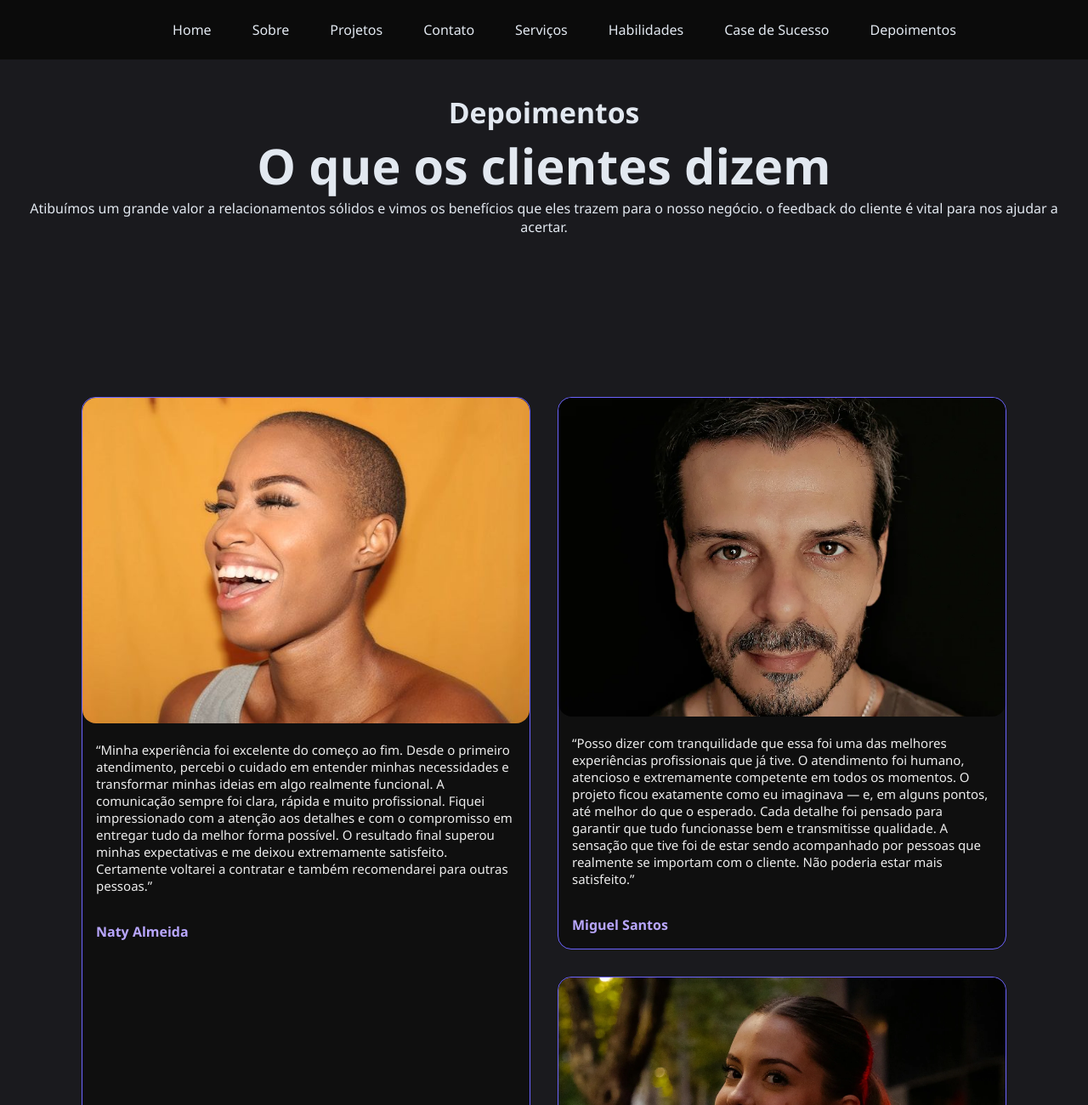
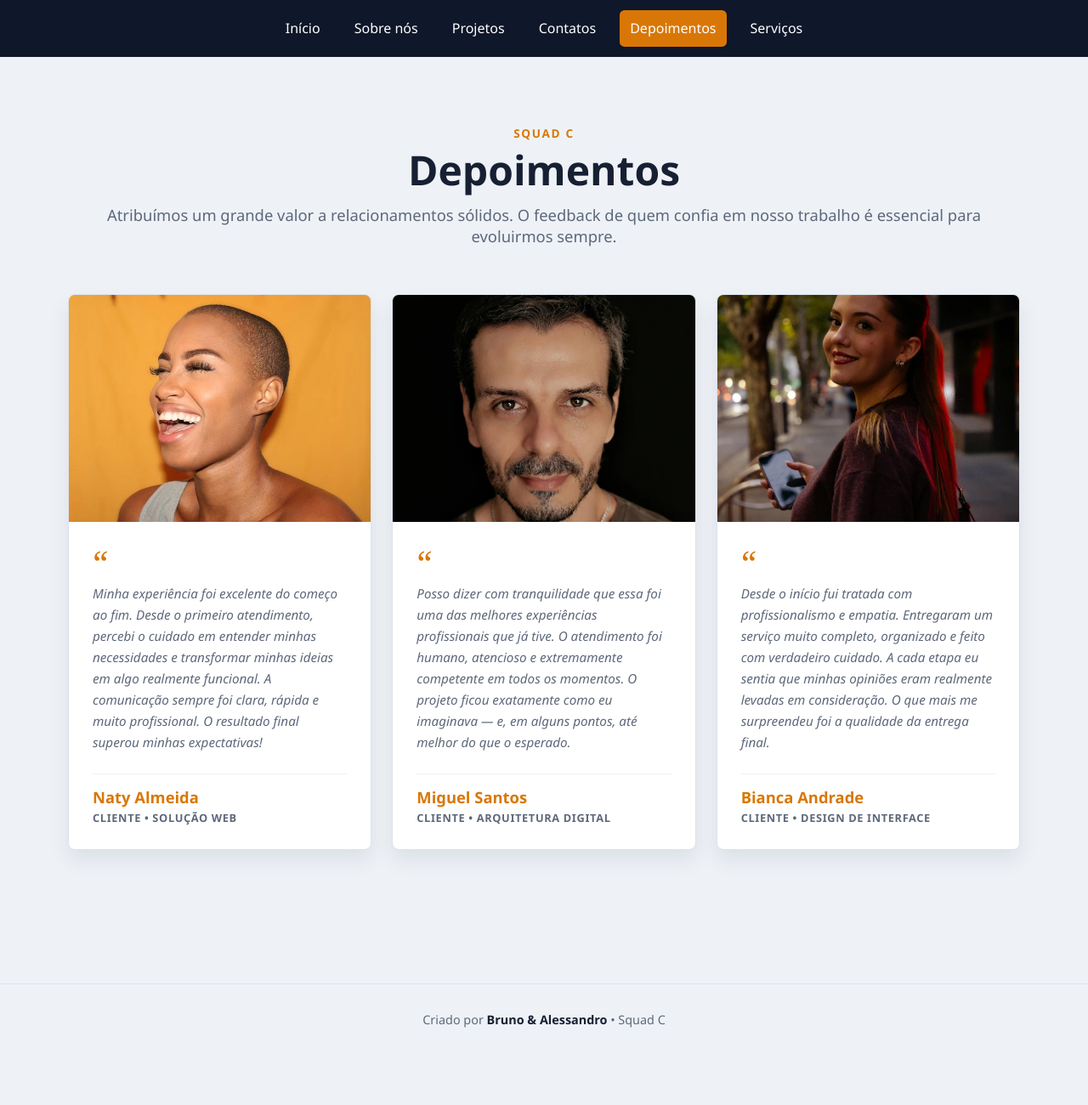
Before and after one commit to Warlley149/ATIVIDADE_REFATORACAO_COM_IA-SQUAD-C, a plain HTML site: page depoimentos.html in a window 1280 px wide. Shown: the top 1300 px of the page at 85% size. After the commit the page ends 1225 px from the top, so only its background shows below. Drawn offline with Linux system fonts and the light colour scheme.

Commit message:
feat: página de depoimentos concluída

```diff
--- a/depoimentos.html
+++ b/depoimentos.html
@@ -3,96 +3,102 @@
 <html lang="pt-BR">
 <head>
   <meta charset="UTF-8" />
-    <link rel="stylesheet" href="styles/depoimentos.css">
+  <meta name="viewport" content="width=device-width, initial-scale=1.0" />
+  <link rel="stylesheet" href="styles/home.css">
+  <link rel="stylesheet" href="styles/depoimentos.css?v=2">
   <title>Depoimentos - Squad C</title>
 </head>
 <body>
   <header>
-      <nav class="navbar">
+    <nav class="navbar" aria-label="Navegação principal">
       <ul>
-          <li class="menu">
-            <a href="#inicio">Home</a>
+        <li>
+          <a href="index.html">Início</a>
         </li>
-
-          <li class="menu">
-            <a href="#sobre">Sobre</a>
+        <li>
+          <a href="sobre.html">Sobre nós</a>
         </li>
-
-          <li class="menu">
-            <a href="#projetos">Projetos</a>
+        <li>
+          <a href="projetos.html">Projetos</a>
         </li>
-
-          <li class="menu">
-            <a href="#contato">Contato</a>
+        <li>
+          <a href="contato.html">Contatos</a>
         </li>
-
-          <li class="menu">
-            <a href="#servicos">Serviços</a>
+        <li>
+          <a href="depoimentos.html" aria-current="page">Depoimentos</a>
         </li>
-
-          <li class="menu">
-            <a href="#habilidades">Habilidades</a>
-          </li>
-
-          <li class="menu">
-            <a href="#case">Case de Sucesso</a>
-          </li>
-
-          <li class="menu">
-            <a href="#depoimentos">Depoimentos</a>
+        <li>
+          <a href="servicos.html">Serviços</a>
         </li>
       </ul>
     </nav>
   </header>
 
-    <main>
-      <div class="cx-dep">
-      <h3>Depoimentos</h3>
-      <h1>O que os clientes dizem</h1>
-      <p class="paragraph">
-        Atibuímos um grande valor a relacionamentos sólidos e vimos os
-        benefícios que eles trazem para o nosso negócio. o feedback do cliente é
-        vital para nos ajudar a acertar.
+  <main id="depoimentos">
+    <section class="depoimentos-intro" aria-labelledby="titulo-depoimentos">
+      <p class="eyebrow">Squad C</p>
+      <h1 id="titulo-depoimentos">Depoimentos</h1>
+      <p class="descricao">Atribuímos um grande valor a relacionamentos sólidos. O feedback de quem confia em nosso trabalho é essencial para evoluirmos sempre.</p>
+    </section>
+
+    <section class="depoimentos-secao" aria-label="Depoimentos de clientes">
+      <div class="depoimentos-grid">
+        <!-- Depoimento 1 -->
+        <article class="depoimento-card">
+          <div class="depoimento-img-wrapper">
+            <img src="img/modelo-persona.jpg" alt="Foto de Naty Almeida" class="depoimento-img" loading="lazy" />
+          </div>
+          <div class="depoimento-conteudo">
+            <span class="depoimento-aspas" aria-hidden="true">&ldquo;</span>
+            <p class="depoimento-texto">
+              Minha experiência foi excelente do começo ao fim. Desde o primeiro atendimento, percebi o cuidado em entender minhas necessidades e transformar minhas ideias em algo realmente funcional. A comunicação sempre foi clara, rápida e muito profissional. O resultado final superou minhas expectativas!
             </p>
-      </div>
-
-      <section class="depoimentos">
-        <div class="cx-depoimentos">
-          <div class="cards">
-            <img src="img/modelo-persona.jpg" alt="Persona" class="img-dep" />
-            <div class="cx-texto">
-               <p class="pj">
-                “Minha experiência foi excelente do começo ao fim. Desde o primeiro atendimento, percebi o cuidado em entender minhas necessidades e transformar minhas ideias em algo realmente funcional. A comunicação sempre foi clara, rápida e muito profissional. Fiquei impressionado com a atenção aos detalhes e com o compromisso em entregar tudo da melhor forma possível. O resultado final superou minhas expectativas e me deixou extremamente satisfeito. Certamente voltarei a contratar e também recomendarei para outras pessoas.”
-              </p>
-              <h4 class="pj-nome">Naty Almeida</h4>
+            <div class="depoimento-autor">
+              <h2>Naty Almeida</h2>
+              <p class="autor-cargo">Cliente &bull; Solução Web</p>
             </div>
           </div>
+        </article>
 
-          <div class="cx-depoimentos">
-          <div class="cards">
-            <img src="img/modelo-persona2.webp" alt="Persona" class="img-dep" />
-            <div class="cx-texto">
-               <p class="pj">
-                “Posso dizer com tranquilidade que essa foi uma das melhores experiências profissionais que já tive. O atendimento foi humano, atencioso e extremamente competente em todos os momentos. O projeto ficou exatamente como eu imaginava — e, em alguns pontos, até melhor do que o esperado. Cada detalhe foi pensado para garantir que tudo funcionasse bem e transmitisse qualidade. A sensação que tive foi de estar sendo acompanhado por pessoas que realmente se importam com o cliente. Não poderia estar mais satisfeito.”
+        <!-- Depoimento 2 -->
+        <article class="depoimento-card">
+          <div class="depoimento-img-wrapper">
+            <img src="img/modelo-persona2.webp" alt="Foto de Miguel Santos" class="depoimento-img" loading="lazy" />
+          </div>
+          <div class="depoimento-conteudo">
+            <span class="depoimento-aspas" aria-hidden="true">&ldquo;</span>
+            <p class="depoimento-texto">
+              Posso dizer com tranquilidade que essa foi uma das melhores experiências profissionais que já tive. O atendimento foi humano, atencioso e extremamente competente em todos os momentos. O projeto ficou exatamente como eu imaginava — e, em alguns pontos, até melhor do que o esperado.
             </p>
-              <h4 class="pj-nome">Miguel Santos</h4>
+            <div class="depoimento-autor">
+              <h2>Miguel Santos</h2>
+              <p class="autor-cargo">Cliente &bull; Arquitetura Digital</p>
             </div>
           </div>
+        </article>
 
-          <div class="cx-depoimentos">
-          <div class="cards">
-            <img src="img/persona-modelo3.webp" alt="Persona" class="img-dep" />
-            <div class="cx-texto">
-               <p class="pj">
-                “Desde o início fui tratado com profissionalismo e empatia, algo raro hoje em dia. Entregaram um serviço muito completo, organizado e feito com verdadeiro cuidado. A cada etapa eu sentia que minhas opiniões eram realmente levadas em consideração, o que faz toda a diferença. O que mais me surpreendeu foi a qualidade da entrega final — muito acima do que eu imaginava. Fico feliz por ter escolhido esse serviço e com certeza pretendo continuar essa parceria pelos próximos projetos.”
-              <h4 class="pj-nome">Bianca Andrade</h4>
+        <!-- Depoimento 3 -->
+        <article class="depoimento-card">
+          <div class="depoimento-img-wrapper">
+            <img src="img/persona-modelo3.webp" alt="Foto de Bianca Andrade" class="depoimento-img" loading="lazy" />
           </div>
+          <div class="depoimento-conteudo">
+            <span class="depoimento-aspas" aria-hidden="true">&ldquo;</span>
+            <p class="depoimento-texto">
+              Desde o início fui tratada com profissionalismo e empatia. Entregaram um serviço muito completo, organizado e feito com verdadeiro cuidado. A cada etapa eu sentia que minhas opiniões eram realmente levadas em consideração. O que mais me surpreendeu foi a qualidade da entrega final.
+            </p>
+            <div class="depoimento-autor">
+              <h2>Bianca Andrade</h2>
+              <p class="autor-cargo">Cliente &bull; Design de Interface</p>
+            </div>
+          </div>
+        </article>
       </div>
     </section>
   </main>
 
-    <footer>
-      <i>Criado por Bruno & Alessandro</i>
+  <footer class="site-footer">
+    <p>Criado por <strong>Bruno &amp; Alessandro</strong> &bull; Squad C</p>
   </footer>
 </body>
 </html>
--- a/styles/depoimentos.css
+++ b/styles/depoimentos.css
@@ -1,100 +1,242 @@
+/* ==========================================================================
+   Depoimentos - Squad C
+   Estilos específicos da página de depoimentos, alinhados ao padrão do Squad C
+   ========================================================================== */
+
+:root {
+  --navy: #0f172a;
+  --ink: #172033;
+  --muted: #5d687a;
+  --surface: #ffffff;
+  --background: #eef2f7;
+  --accent: #d97706;
+}
+
 * {
-  margin: 0;
-  padding: 0;
-  margin: 0;
+  box-sizing: border-box;
 }
 
 body {
-  font-family: "Segoe UI", Tahoma, Geneva, Verdana, sans-serif;
-  background: #1A1A1E;
+  min-width: 320px;
+  margin: 0;
+  color: var(--ink);
+  background: var(--background);
+  font-family: 'Segoe UI', Tahoma, Geneva, Verdana, sans-serif;
 }
 
 .navbar {
-  position: fixed;
-  top: 0;
-  background: #0B0B0B;
-  width: 100%;
-  z-index: 100;
-  padding: 1.5rem;
+  padding: 0.75rem 1.25rem;
+  background: var(--navy);
 }
 
-ul {
+.navbar ul {
   display: flex;
+  flex-wrap: wrap;
   justify-content: center;
+  gap: 0.35rem 1rem;
+  max-width: 1100px;
+  margin: 0 auto;
+  padding: 0;
   list-style: none;
-  gap: 3rem;
 }
 
-a {
-  color: #e2e8f0;
+.navbar a {
+  display: block;
+  padding: 0.65rem 0.75rem;
+  color: #ffffff;
+  border-radius: 0.35rem;
   text-decoration: none;
-  font-weight: 500;
-  position: relative;
-  padding: 0.5rem 0;
+  transition: background-color 0.2s ease, color 0.2s ease;
 }
 
-a:hover {
-  background: #6C63FF;
-  border-radius: 10px;
+.navbar a:hover,
+.navbar a:focus-visible,
+.navbar a[aria-current="page"] {
+  color: #ffffff;
+  background: var(--accent);
+  outline: none;
 }
 
-.cx-dep {
-  margin-top: 80px;
-  padding: 1.8rem;
-  text-align: center;
-  font-size: 1.8rem;
-  color: #e2e8f0;
+#depoimentos {
+  width: min(100% - 2rem, 1120px);
+  margin: 0 auto;
+  padding: clamp(2.5rem, 7vw, 5rem) 0;
 }
 
-p {
-  font-size: 1rem;
+/* Introdução da página */
+.depoimentos-intro {
+  margin-bottom: clamp(2rem, 5vw, 3.5rem);
+  text-align: center;
 }
 
-.depoimentos {
-  padding: 10rem 6rem;
+.eyebrow {
+  margin: 0 0 0.5rem;
+  color: var(--accent);
+  font-size: 0.85rem;
+  font-weight: 700;
+  letter-spacing: 0.12em;
+  text-transform: uppercase;
 }
 
-.cx-depoimentos {
-    display: grid;
-    grid-template-columns: repeat(auto-fit, minmax(400px, 1fr));
-    gap: 2rem;
-    margin: 0 auto;
+.depoimentos-intro h1 {
+  margin: 0;
+  font-size: clamp(1.8rem, 4vw, 3rem);
+  line-height: 1.1;
+  color: var(--ink);
 }
 
-.img-dep {
-    width: 100%;
-    object-fit: cover;
-    border-radius: 16px;
+.descricao {
+  margin: 0.85rem 0 0;
+  color: var(--muted);
+  font-size: clamp(1rem, 2vw, 1.15rem);
 }
 
-.cards {
-  background: #0F0F0F;
-  border: 0.5px solid #6C63FF;
-  border-radius: 16px;
+/* Grade de Depoimentos */
+.depoimentos-grid {
+  display: grid;
+  grid-template-columns: repeat(3, minmax(0, 1fr));
+  gap: clamp(1rem, 2vw, 1.5rem);
 }
 
-.cards:hover {
-  box-shadow: 0 10px 20px rgba(79, 70, 229, 0.2);
-  transform: translateY(-5px) scale(1);
-  transition: all 0.2s ease;
-  cursor: pointer;
+/* Cartão de Depoimento */
+.depoimento-card {
+  display: flex;
+  flex-direction: column;
+  overflow: hidden;
+  background: var(--surface);
+  border: 1px solid #dbe2eb;
+  border-radius: 0.5rem;
+  box-shadow: 0 0.75rem 1.5rem rgb(15 23 42 / 8%);
+  transition: transform 0.2s ease, box-shadow 0.2s ease;
 }
 
-.cx-textos {
-  padding: 3rem;
+.depoimento-card:hover {
+  transform: translateY(-4px);
+  box-shadow: 0 1rem 2rem rgb(15 23 42 / 12%);
 }
 
-.pj-nome {
-  padding: 1rem;
-  text-align: start;
-  color: #B9A7FF;
-  line-height: 1.50rem;
+/* Imagem da Persona */
+.depoimento-img-wrapper {
+  position: relative;
+  width: 100%;
+  aspect-ratio: 4 / 3;
+  overflow: hidden;
+  background: #cbd5e1;
 }
 
-.pj {
-  padding: 1rem;
-  text-align: start;
-  color: #ECECEC;
-  font-size: 15px;
-  font-weight: 500;
+.depoimento-img {
+  display: block;
+  width: 100%;
+  height: 100%;
+  object-fit: cover;
+  transition: transform 0.35s ease;
 }
+
+.depoimento-card:hover .depoimento-img {
+  transform: scale(1.03);
+}
+
+/* Conteúdo do Depoimento */
+.depoimento-conteudo {
+  display: flex;
+  flex-direction: column;
+  flex-grow: 1;
+  padding: clamp(1.25rem, 2.5vw, 1.75rem);
+}
+
+.depoimento-aspas {
+  color: var(--accent);
+  font-size: 2.5rem;
+  line-height: 1;
+  font-family: Georgia, serif;
+  margin-bottom: 0.25rem;
+}
+
+.depoimento-texto {
+  margin: 0 0 1.5rem;
+  color: var(--muted);
+  font-size: 0.95rem;
+  line-height: 1.65;
+  font-style: italic;
+  flex-grow: 1;
+}
+
+/* Autor do Depoimento */
+.depoimento-autor {
+  border-top: 1px solid #eef2f7;
+  padding-top: 0.85rem;
+  margin-top: auto;
+}
+
+.depoimento-autor h2 {
+  margin: 0 0 0.2rem;
+  color: var(--accent);
+  font-size: 1.15rem;
+  font-weight: 700;
+}
+
+.autor-cargo {
+  margin: 0;
+  color: var(--muted);
+  font-size: 0.8rem;
+  font-weight: 600;
+  text-transform: uppercase;
+  letter-spacing: 0.05em;
+}
+
+/* Rodapé */
+.site-footer {
+  margin-top: clamp(3rem, 6vw, 5rem);
+  padding: 2rem 1rem 1rem;
+  text-align: center;
+  border-top: 1px solid #dbe2eb;
+}
+
+.site-footer p {
+  margin: 0;
+  color: var(--muted);
+  font-size: 0.9rem;
+}
+
+.site-footer strong {
+  color: var(--ink);
+}
+
+/* Responsividade */
+@media (max-width: 960px) {
+  .depoimentos-grid {
+    grid-template-columns: repeat(2, minmax(0, 1fr));
+  }
+}
+
+@media (max-width: 640px) {
+  .depoimentos-grid {
+    grid-template-columns: 1fr;
+    max-width: 440px;
+    margin: 0 auto;
+  }
+}
+
+@media (max-width: 480px) {
+  .navbar ul {
+    gap: 0.2rem;
+  }
+
+  .navbar a {
+    padding: 0.55rem 0.5rem;
+    font-size: 0.9rem;
+  }
+
+  #depoimentos {
+    width: min(100% - 1.25rem, 1120px);
+    padding: 2rem 0;
+  }
+
+  .depoimento-conteudo {
+    padding: 1.25rem;
+  }
+
+  .depoimento-img-wrapper {
+    aspect-ratio: 16 / 10;
+  }
+}
```
Lines whose indentation alone changed are shown as unchanged.
